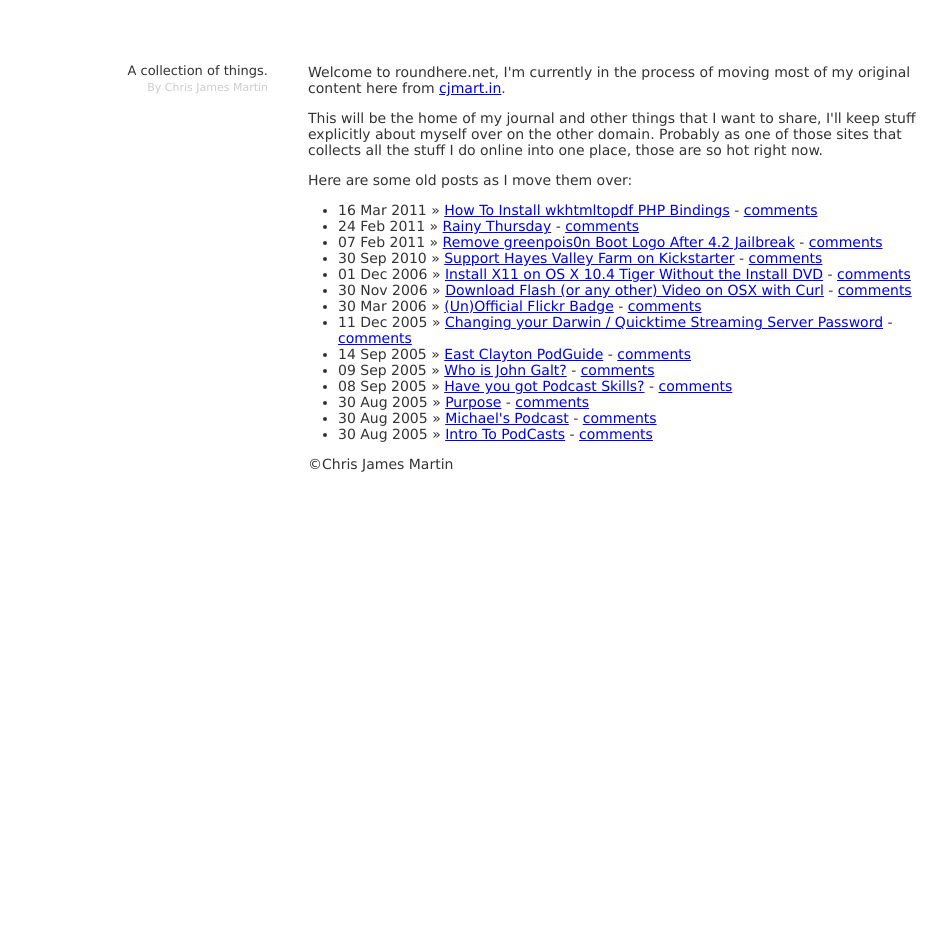
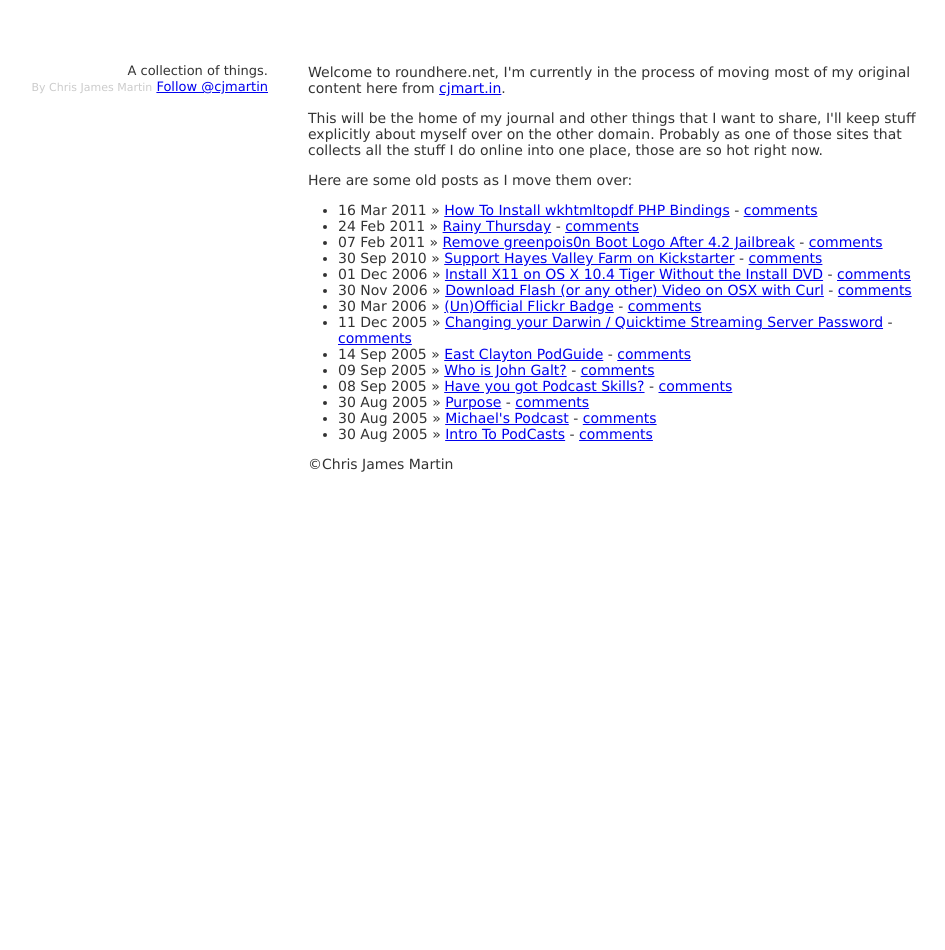
Before and after one commit to cjmartin/cjmartin.github.com, a Jekyll site: the page built from index.html, in a window 1280 px wide. Shown: the whole page, without its empty margins (172-1117 px from the left). Built offline with Jekyll 4.4.1, drawn with Linux system fonts in a browser that asks for light colours; comment, search, counter and statistics services are not loaded.

Commit message:
added follow button

```diff
--- a/_layouts/default.html
+++ b/_layouts/default.html
@@ -20,6 +20,8 @@
         <p class="side">
           <a href="/" id="tagline">A collection of things.</a><br/>
           <span class="sidebar-note">By <a href="http://about.me/cjmartin" title="@cjmartin on twitter">Chris James Martin</a></span>
+          <a href="http://twitter.com/cjmartin" class="twitter-follow-button" data-show-count="false">Follow @cjmartin</a>
+          <script src="http://platform.twitter.com/widgets.js" type="text/javascript"></script>
         </p>
         <!-- Commenting this out, in case I ever want to feature another project.
 		<p class="side">
```
